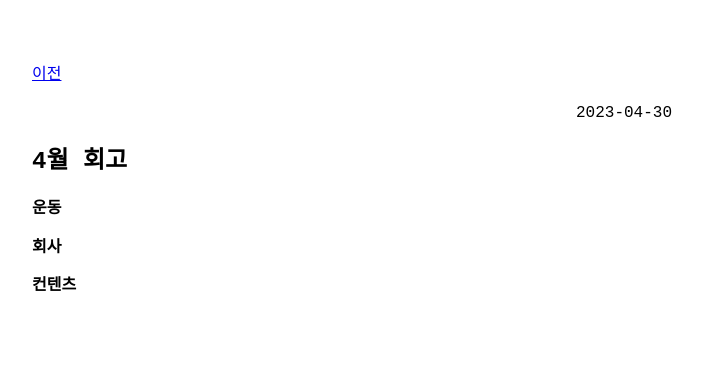
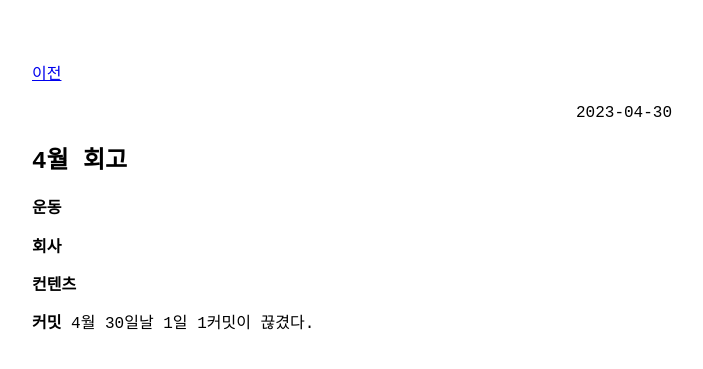
Before and after one commit to khjzzm/khjzzm.github.io, a Jekyll site: the page built from _posts/2023-04-30-Retrospect.md, in a window 1280 px wide. Shown: the top 369 px of the page, without its empty margins (288-991 px from the left). Built offline with Jekyll 4.4.1, drawn with Linux system fonts in a browser that asks for light colours.

Commit message:
4월 회고

```diff
--- a/_posts/2023-04-30-Retrospect.md
+++ b/_posts/2023-04-30-Retrospect.md
@@ -8,3 +8,6 @@ title: 4월 회고
 **회사**
 
 **컨텐츠**
+
+**커밋**
+4월 30일날 1일 1커밋이 끊겼다.
```
